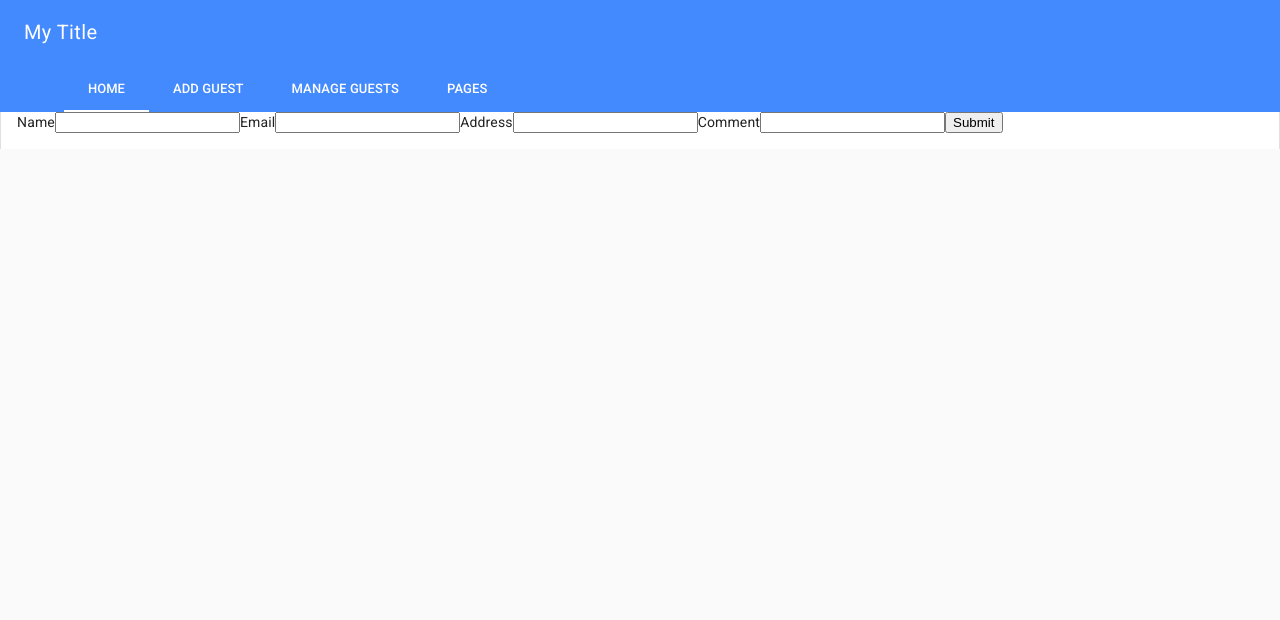
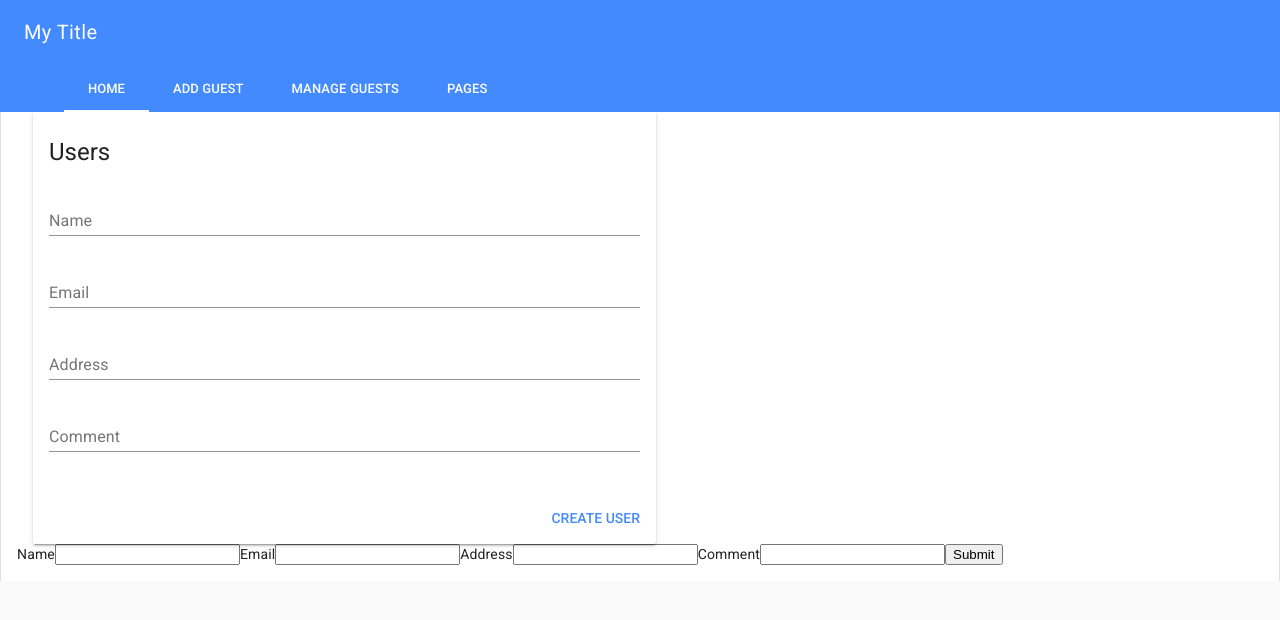
Before and after one commit to dannicada/vue-guestbook, a Vue app: page /GuestForm in a window 1280 px wide. Shown: the top 620 px of the page. Built offline with nearby package versions, Linux system fonts and the light colour scheme.

Commit message:
temp form-01

```diff
--- a/src/App.vue
+++ b/src/App.vue
@@ -25,7 +25,9 @@
       <md-app-content>
 
 
-
+        <temp
+          @add:guest="addGuest"
+        />
         <router-view
           @add:guest="addGuest"
           @delete:guest="deleteGuest"
@@ -44,6 +46,7 @@ import GuestTable from './components/GuestTable.vue'
 import GuestForm from './components/GuestForm.vue'
 import Reveal from "./components/Reveal.vue"
 import Welcome from "./components/Welcome.vue"
+import temp from "./components/temp.vue"
 
 export default {
   name: 'app',
@@ -52,6 +55,7 @@ export default {
     GuestForm,
     Reveal,
     Welcome,
+    temp,
   },
   data() {
     return {
--- a/src/components/GuestForm.vue
+++ b/src/components/GuestForm.vue
@@ -41,6 +41,9 @@ type="text"/>
 <p v-if="success" class="success-message">
     ✅Guest successfully added
 </p>
+<md-snackbar :md-active.sync="success">The Guest {{ lastGuest }} was saved successfully!</md-snackbar>
+<span class="md-error"  v-if="invalidComment && submitting">The comment is required</span>
+
 
 <button>Submit</button>
 </form>
@@ -55,6 +58,7 @@ export default {
             submitting: false,
             error: false,
             success: false,
+            lastGuest: null,
             guest: {
                 name: '',
                 email: '',
@@ -80,6 +84,7 @@ export default {
             }
             //continues to submitting if no error found
             this.$emit('add:guest', this.guest)
+            this.lastGuest = `${this.guest.name}`
 
 
             //reset form fields after submitting
--- /dev/null
+++ b/src/components/temp.vue
@@ -0,0 +1,159 @@
+<template>
+  <div>
+    <form  class="md-layout" @submit.prevent="handleSubmit">
+      <md-card class="md-layout-item md-size-50 md-small-size-100">
+        <md-card-header>
+          <div class="md-title">Users</div>
+        </md-card-header>
+
+        <md-card-content>
+            <md-field :class= "{'has-error' : submitting && invalidName}">
+                <label for="first-name">Name</label>
+                <md-input
+                    ref = "first"
+                    @focus="clearStatus"
+                    @keypress="clearStatus"
+                    v-model="guest.name"
+                    type="text"
+                    :disabled="submitting"
+                />
+                <span class="md-error" v-if="invalidName && submitting">The name is required</span>
+            </md-field>
+
+
+
+            <md-field :class= "{'has-error' : submitting && invalidEmail}">
+                <label for="email">Email</label>
+                <md-input
+                    type="email"
+                    v-model="guest.email"
+                    :disabled="submitting"
+                    @focus="clearStatus"
+                />
+                <span class="md-error" v-if="invalidEmail && submitting">The email is required</span>
+            </md-field>
+
+            <md-field :class= "{'has-error' : submitting && invalidEmail}">
+                <label for="email">Address</label>
+                <md-input
+                    type="address"
+                    v-model="guest.address"
+                    :disabled="submitting"
+                    @focus="clearStatus"
+                />
+                <span class="md-error"  v-if="invalidAddress && submitting">The address is required</span>
+          </md-field>
+
+            <md-field >
+                <label for="email">Comment</label>
+                <md-input
+                    type="text"
+                    v-model="guest.comment"
+                    :disabled="submitting"
+                    @focus="clearStatus"
+                />
+                <span class="md-error"  v-if="invalidComment && submitting">The comment is required</span>
+          </md-field>
+
+        </md-card-content>
+
+        <md-progress-bar md-mode="indeterminate" v-if="submitting" />
+
+        <md-card-actions>
+          <md-button type="submit" class="md-primary" :disabled="submitting">Create user</md-button>
+        </md-card-actions>
+      </md-card>
+
+<md-snackbar :md-active.sync="success">The Guest {{ lastGuest }} was saved successfully!</md-snackbar>
+    </form>
+  </div>
+</template>
+
+<script>
+ export default {
+    name: "guest-form",
+    data() {
+        return {
+            submitting: false,
+            error: false,
+            success: false,
+            lastGuest: null,
+            guest: {
+                name: '',
+                email: '',
+                address: '',
+                comment: '',
+            },
+        }
+    },
+    methods: {
+        handleSubmit() {
+            console.log('handling submit')
+            this.submitting = true;
+            this.clearStatus();
+            //checking for no or invalid entry
+            if (this.invalidName || this.invalidEmail || this.invalidAddress || this.invalidComment){
+                this.error = true;
+                //testing error detection
+                console.log("can't submit: input error");
+                this.submitting = false;
+                return
+
+
+
+            }
+            //continues to submitting if no error found
+            this.$emit('add:guest', this.guest)
+            this.lastGuest = `${this.guest.name}`
+
+
+            //reset form fields after submitting
+            this.guest = {
+                name: '',
+                email: '',
+                address: '',
+                comment: '',
+            }
+
+
+
+            //success after emiting
+            this.error = false
+            this.success = true
+            this.submitting = false
+
+        },
+        clearStatus() {
+            this.success = false;
+            this.error = false;
+        },
+    },
+    computed: {
+        invalidName() {
+            return this.guest.name === '';
+        },
+        invalidEmail() {
+            return this.guest.email === '';
+
+        },
+        invalidAddress() {
+            return this.guest.address === '';
+
+        },
+        invalidComment() {
+            return this.guest.comment === '';
+
+        },
+    },
+}
+</script>
+
+<style lang="scss" scoped>
+  .md-progress-bar {
+    position: absolute;
+    top: 0;
+    right: 0;
+    left: 0;
+
+  }
+</style>
```
